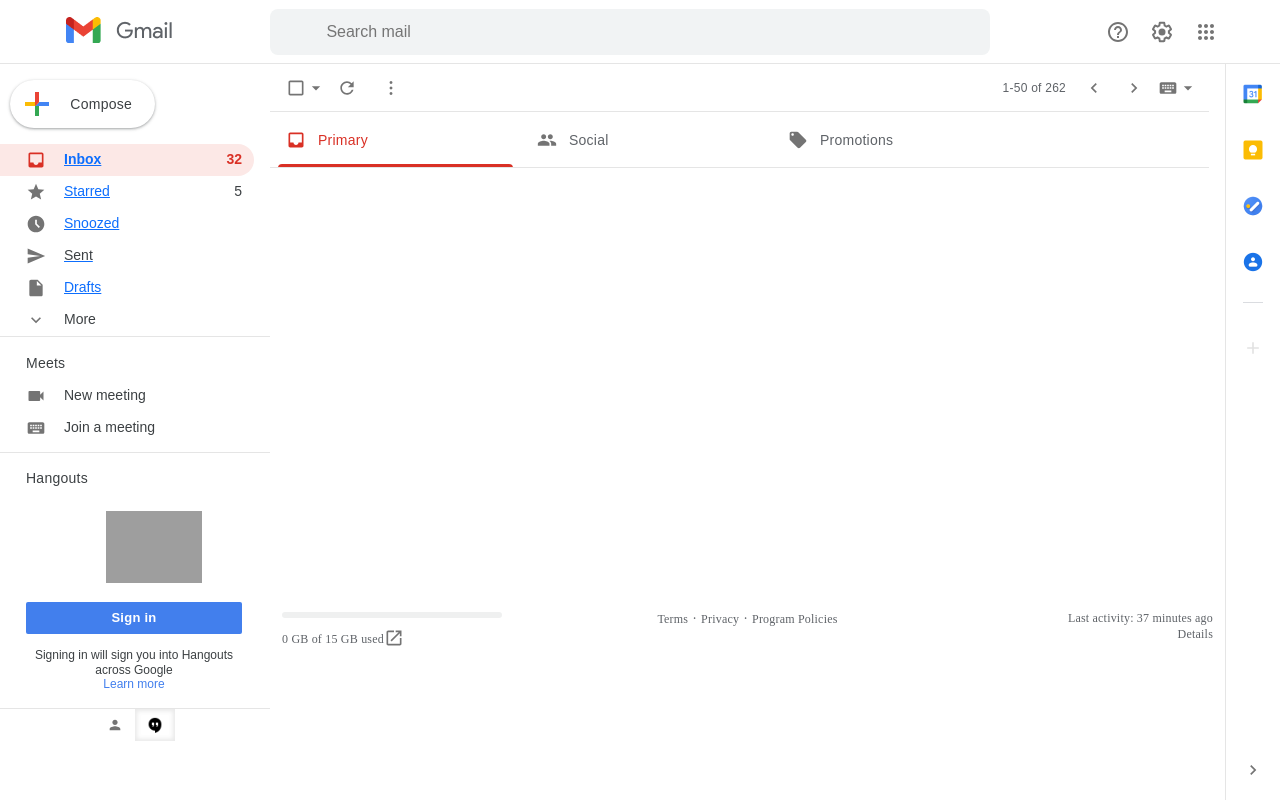
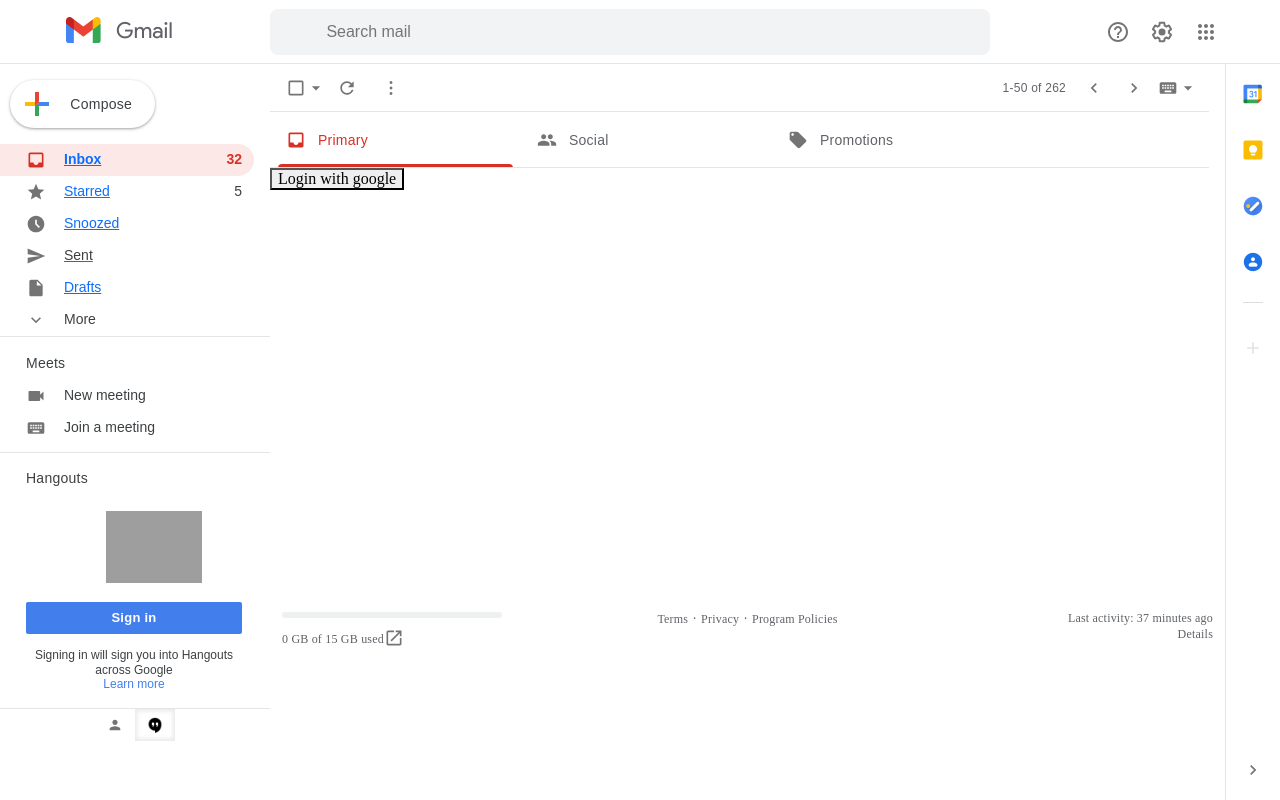
Before and after one commit to suryanshu891/Gmail-clone2, a React (Create React App) app: page / in a window 1280 px wide. Built offline with nearby package versions, Linux system fonts and the light colour scheme; grey boxes are pictures that could not be loaded; a web font is replaced by a local one.

Commit message:
second commit Gmail-project-Ravineesh

```diff
--- a/src/GmailComponents/Body.jsx
+++ b/src/GmailComponents/Body.jsx
@@ -3,6 +3,8 @@
 import Sent from "./Sub-components/Sent";
 import Drafts from "./Sub-components/Drafts";
 import Starred from "./Sub-components/Starred";
+import Login from "./Login";
+
 
 function Body ({params}) {
   console.log(params)
@@ -16,7 +18,7 @@
           data=<Sent/>
           break;
           default:
-            data=<login/>
+            data=<Login/>
             break;
     }
     return data;
--- a/src/GmailComponents/Login.jsx
+++ b/src/GmailComponents/Login.jsx
@@ -4,7 +4,7 @@
     const [accesstoken, setAccesstoken] = useState('')
     const handlelogin = () => {
         // console.log("handle login clicked")
-        const CLIENT_ID = "105564751172-mub8ci4e60d0dtmai5u48ss2gr39c9oc.apps.googleusercontent.com";
+        const CLIENT_ID = "105564751172-ubv3r7o0g0q2fh3tmndr9mvfe8p1ct91.apps.googleusercontent.com";
         const REDIRECT_URL = "http://localhost:3000/inbox";
         // const SCOPE = "http://www.googleapis.com/auth/gmail.readonly"; //this line
         //  show error
```
